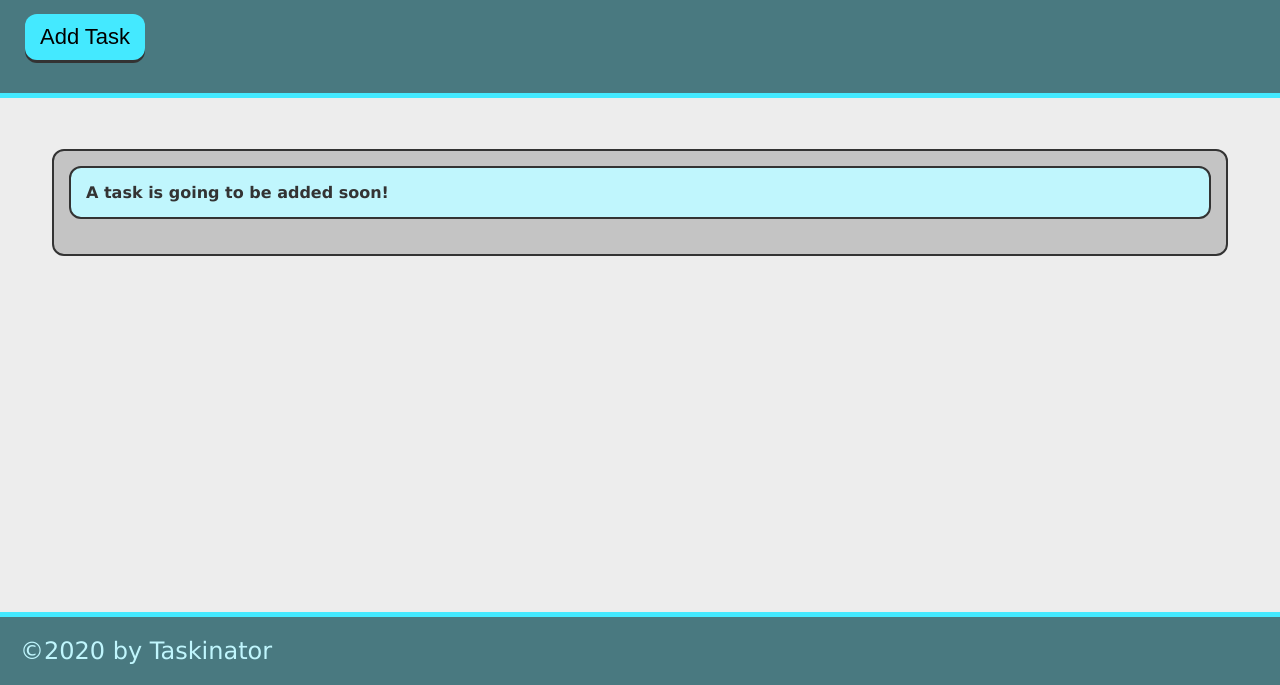
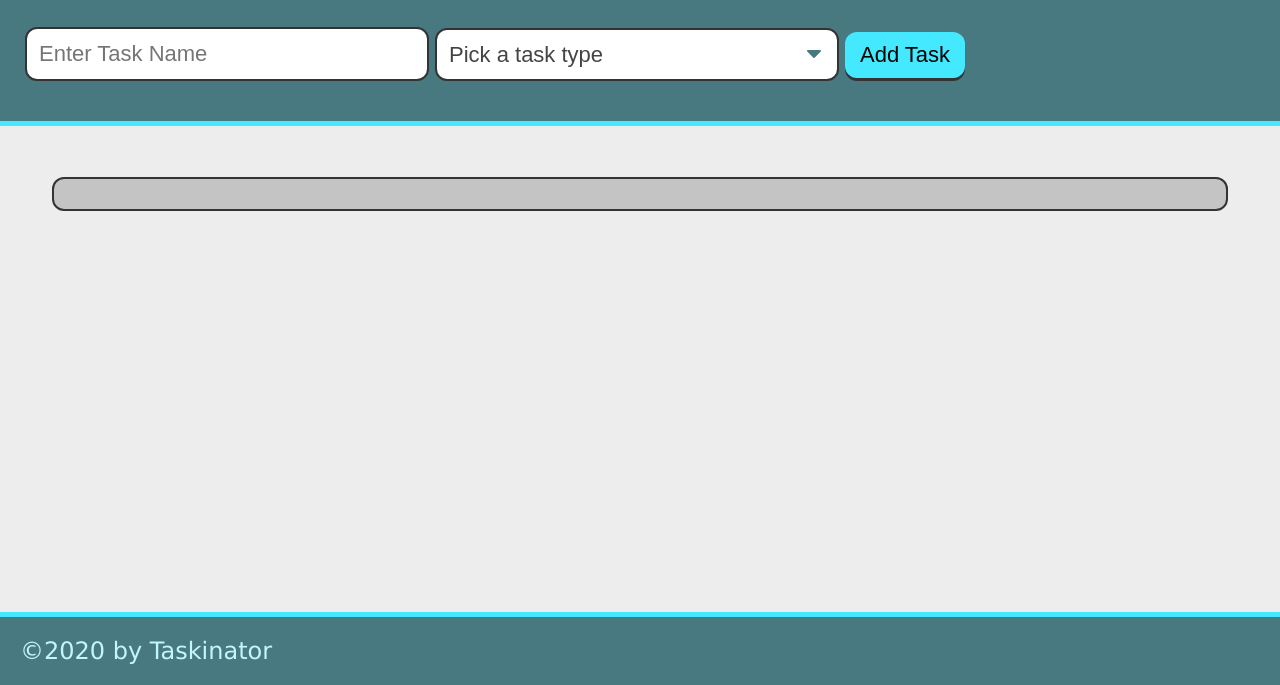
Before and after one commit to ATXiceman512/taskinator, a plain HTML site: page index.html in a window 1280 px wide. Shown: the part 115-800 px from the top of the page. Drawn offline with Linux system fonts and the light colour scheme.

Commit message:
start work on building out the form

```diff
--- a/index.html
+++ b/index.html
@@ -11,14 +11,29 @@
   <header>
     <h1 class="page-title">Taskinator</h1>
     <p>Click the button below to add a new task!</p>
-    <button class="btn" id="save-task">Add Task</button>
+    <form id="task-form">
+      <div class="form-group">
+        <input tpye="text" name="task-name" placeholder="Enter Task Name" />
+      </div>
+      <div class="form-group">
+        <select name="task-type" class="select-dropdown">
+          <option value="" disabled selected>Pick a task type</option>
+          <option value="Print">Print</option>
+          <option value="Web">Web</option>
+          <option value="Mobile">Mobile</option>
+        </select>
+      </div>
+      <div class="form-group">
+        <button class="btn" id="save-task" type="submit">Add Task</button>
+      </div>
+    </form>
   </header>
 
   <main class="page-content">
     <section class="task-list-wrapper">
       <h2 class="list-title">
         <ul class="task-list" id="tasks-to-do">
-          <li class="task-item">A task is going to be added soon!</li>
+
         </ul>
       </h2>
     </section>
```
